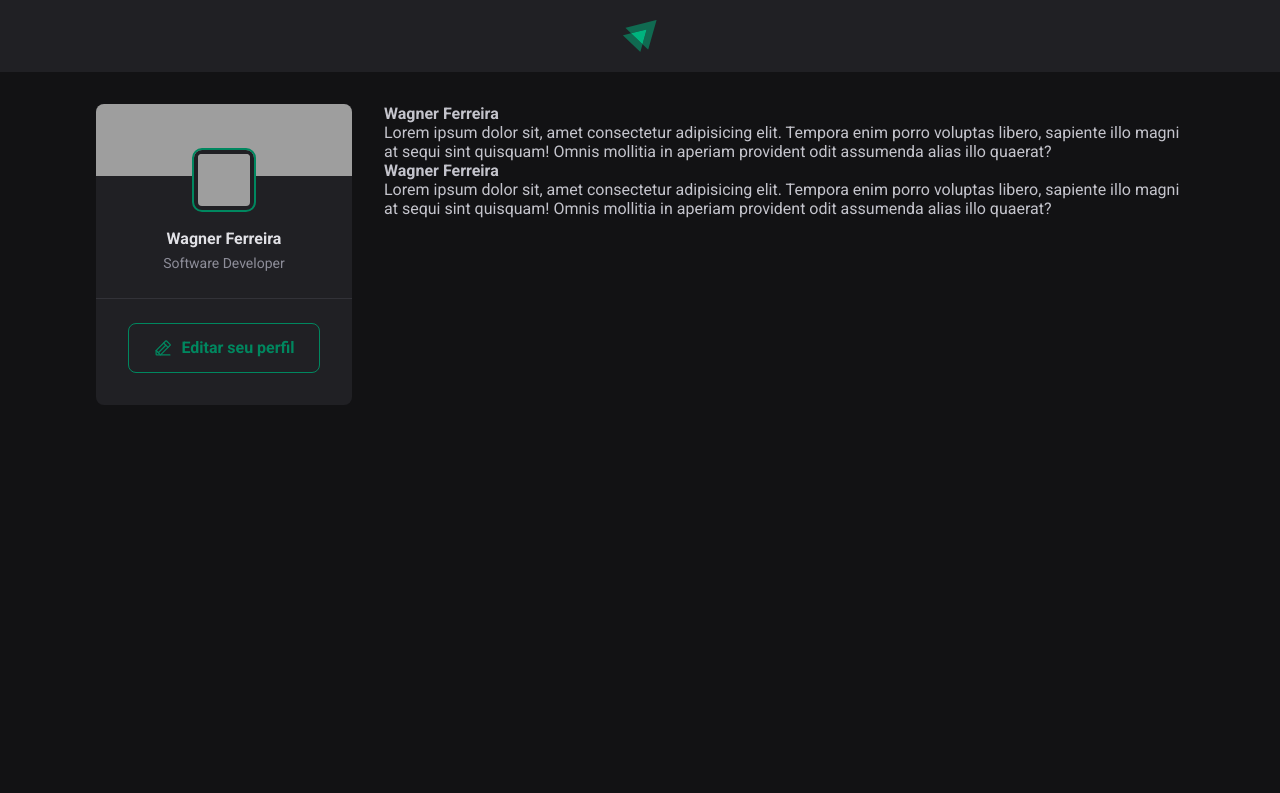
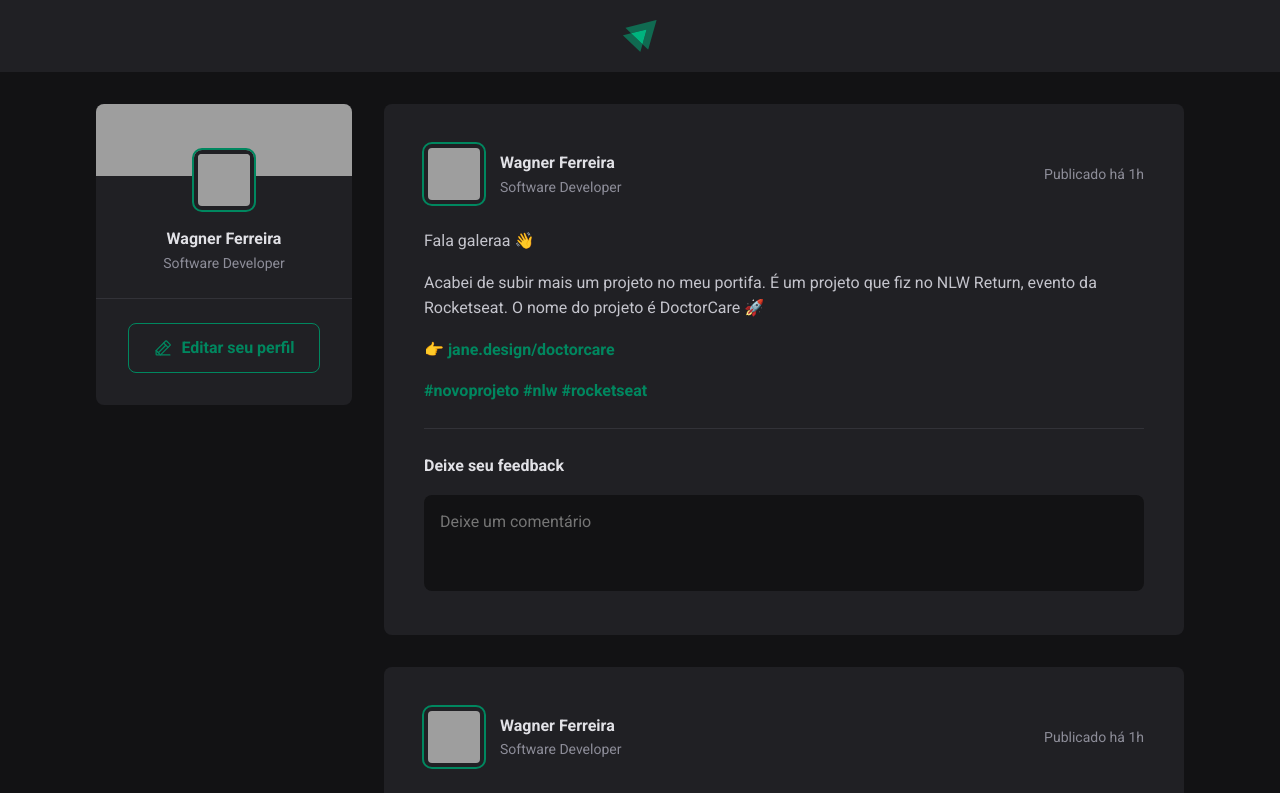
Before and after one commit to WagaoFC/igniteReactJSProjeto01, a React (Vite) app: page / in a window 1280 px wide. Shown: the top 793 px of the page. Built offline with nearby package versions, Linux system fonts and the light colour scheme; grey boxes are pictures that could not be loaded.

Commit message:
finalizando componente post

```diff
--- a/src/App.jsx
+++ b/src/App.jsx
@@ -1,6 +1,6 @@
-import { Post } from './Post'
 import { Header } from './components/Header'
 import { Sidebar } from './components/Sidebar'
+import { Post } from './components/Post'
 import styles from './App.module.css'
 import './global.css'
 
--- a/src/Post.jsx
+++ /dev/null
@@ -1,8 +0,0 @@
-export function Post(props) {
-    return (
-        <div>
-            <strong>{props.author}</strong>
-            <p>{props.content}</p>
-        </div>
-    )
-}
--- /dev/null
+++ b/src/components/Post.jsx
@@ -0,0 +1,37 @@
+import styles from './Post.module.css'
+
+export function Post() {
+    return (
+        <article className={styles.post}>
+            <header>
+                <div className={styles.author}>
+                    <img className={styles.avatar} src="https://avatars.githubusercontent.com/u/48607604?v=4" />
+                    <div className={styles.authorInfo}>
+                        <strong>Wagner Ferreira</strong>
+                        <span>Software Developer</span>
+                    </div>
+                </div>
+                <time title="11 de Maio às 08:13:00" dateTime="2022-05-11 08:13:58" >Publicado há 1h</time>
+            </header>
+            <div className={styles.content}>
+                <p>Fala galeraa 👋</p>
+                <p>Acabei de subir mais um projeto no meu portifa. É um projeto que fiz no NLW Return, evento da Rocketseat. O nome do projeto é DoctorCare 🚀</p>
+                <p>👉&nbsp;<a href=''>jane.design/doctorcare</a></p>
+                <p>
+                    <a href=''>#novoprojeto</a>&nbsp;
+                    <a href=''>#nlw</a>&nbsp;
+                    <a href=''>#rocketseat</a>
+                </p>
+            </div>
+            <form className={styles.comentForm}>
+                <strong>Deixe seu feedback</strong>
+                <textarea
+                    placeholder="Deixe um comentário"
+                />
+                <footer>
+                    <button type="submit">Publicar</button>
+                </footer>
+            </form>
+        </article>
+    )
+}
--- /dev/null
+++ b/src/components/Post.module.css
@@ -0,0 +1,118 @@
+.post {
+    background: var(--gray-800);
+    border-radius: 8px;
+    padding: 2.5rem;
+}
+
+.post+.post {
+    margin-top: 2rem;
+}
+
+.content {
+    line-height: 1.6;
+    color: var(--gray-300);
+    margin-top: 1.5rem;
+}
+
+.content p {
+    margin-top: 1rem;
+}
+
+.content a {
+    font-weight: bold;
+    color: var(--green-500);
+    text-decoration: none;
+}
+
+.content a:hover {
+    color: var(--green-300);
+}
+
+.post>header {
+    display: flex;
+    align-items: center;
+    justify-content: space-between;
+}
+
+.post>header time {
+    font-size: 0.875rem;
+    color: var(--gray-400);
+}
+
+.author {
+    display: flex;
+    align-items: center;
+    gap: 1rem;
+}
+
+.author img {
+    width: calc(3rem + 12px);
+    height: calc(3rem + 12px);
+    border-radius: 8px;
+    border: 4px solid var(--gray-800);
+    outline: 2px solid var(--green-500);
+}
+
+.authorInfo strong {
+    display: block;
+    color: var(--gray-100);
+    line-height: 1.6;
+}
+
+.authorInfo span {
+    display: block;
+    font-size: 0.875rem;
+    color: var(--gray-400);
+    line-height: 1.6;
+}
+
+.comentForm {
+    width: 100%;
+    margin-top: 1.5rem;
+    padding-top: 1.5rem;
+    border-top: 1px solid var(--gray-600);
+}
+
+.comentForm>strong {
+    line-height: 1.6;
+    color: var(--gray-100);
+}
+
+.comentForm textarea {
+    width: 100%;
+    background: var(--gray-900);
+    border: 0;
+    resize: none;
+    height: 6rem;
+    padding: 1rem;
+    border-radius: 8px;
+    color: var(--gray-100);
+    line-height: 1.4;
+    margin-top: 1rem;
+}
+
+.comentForm footer {
+    visibility: hidden;
+    max-height: 0;
+}
+
+.comentForm:focus-within footer {
+    visibility: visible;
+    max-height: none;
+}
+
+.comentForm button[type=submit] {
+    padding: 1rem 1.5rem;
+    margin-top: 1rem;
+    border-radius: 8px;
+    border: 0;
+    background: var(--green-500);
+    color: var(--white);
+    font-weight: bold;
+    cursor: pointer;
+    transition: background-color 0.1s;
+}
+
+.comentForm button[type=submit]:hover {
+    background: var(--green-300);
+}
--- a/src/global.css
+++ b/src/global.css
@@ -9,7 +9,13 @@
     --gray-800: #202024;
     --gray-900: #121214;
 
+    --green-300: #00837E;
     --green-500: #00875f;
+}
+
+:focus {
+    outline: transparent;
+    box-shadow: 0 0 0 2px var(--green-500);
 }
 
 * {
```
